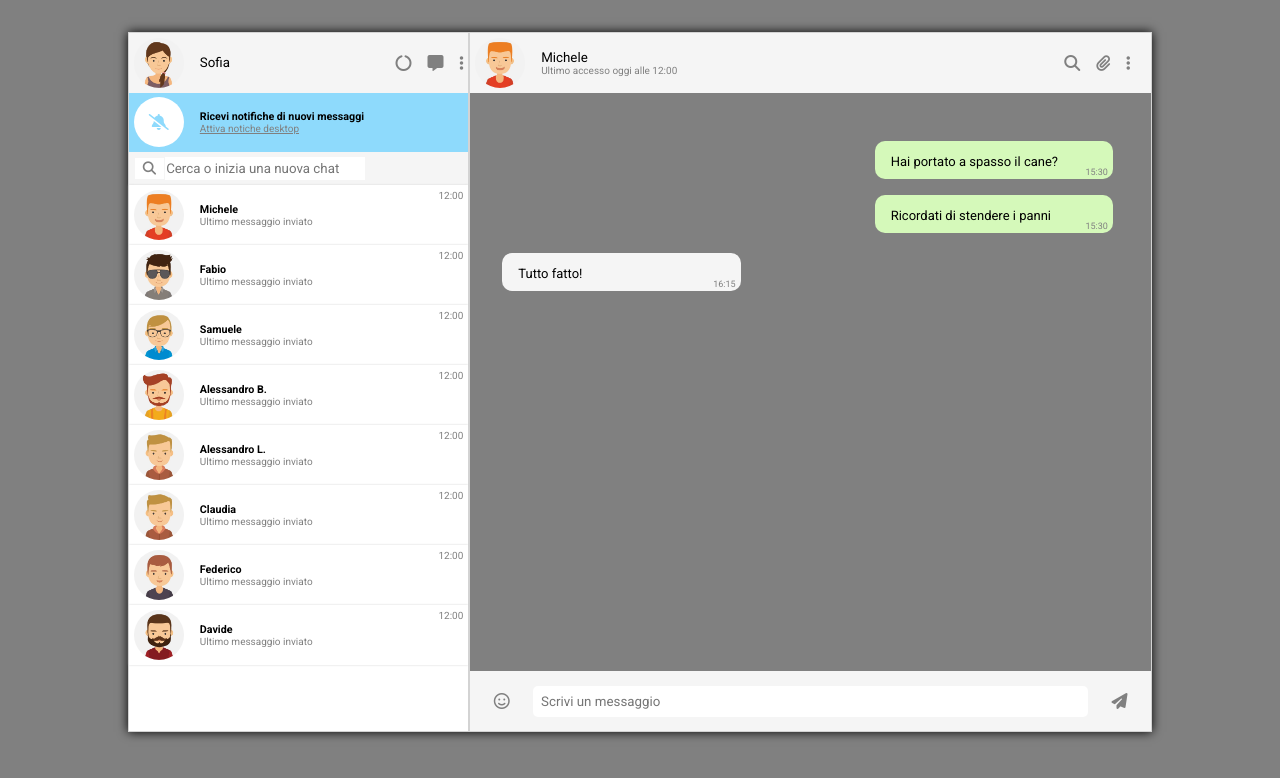
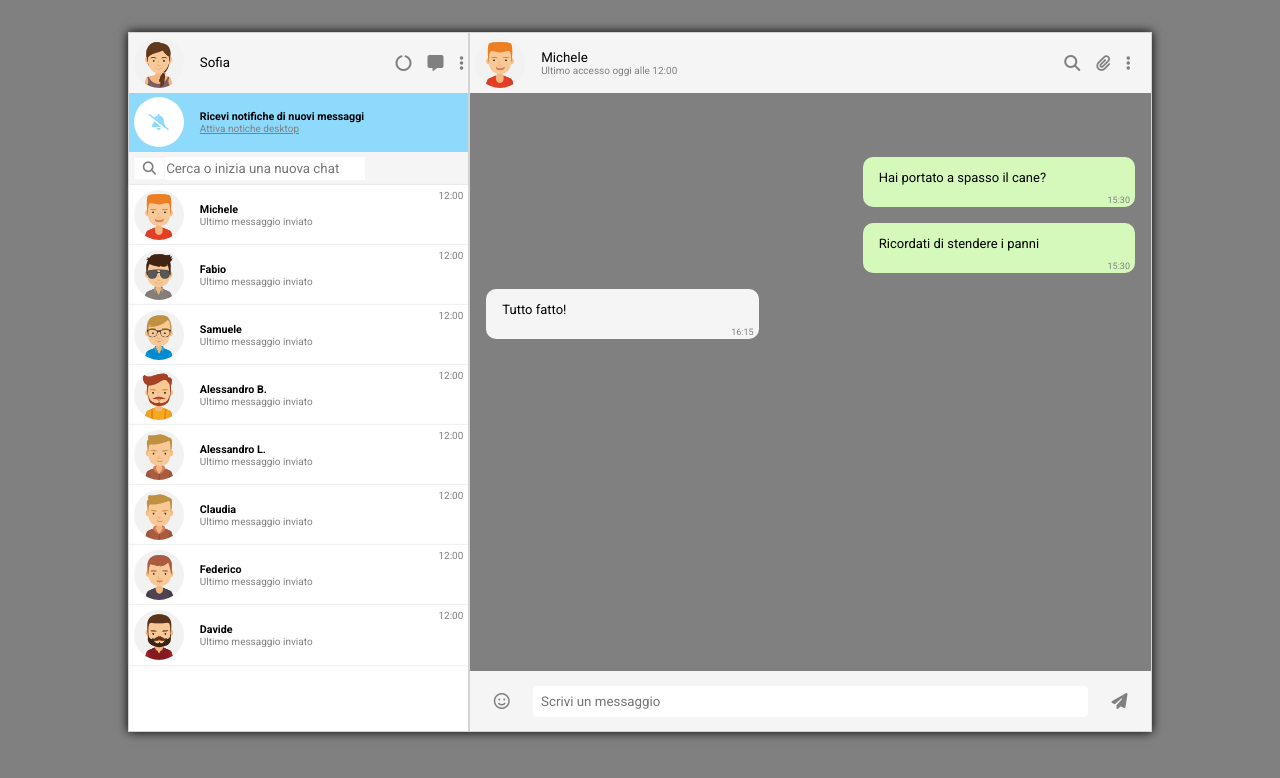
Before and after one commit to RiccardoSansone/vue-boolzapp, a plain HTML site: page index.html in a window 1280 px wide. Drawn offline with nearby package versions, Linux system fonts and the light colour scheme.

Commit message:
change single message from column to row

```diff
--- a/assets/css/style.css
+++ b/assets/css/style.css
@@ -167,13 +167,15 @@
     color: gray;
 }
 .message{
-    width: 70%;
-    margin-left: 4rem;
-    margin-right: 2rem;
+    width: 40%;
+    /* margin-left: 4rem;
+    margin-right: 2rem; */
     background-color: var(--bz-app-success);
     padding: 0.6rem 1rem;
     border-radius: 10px;
     position: relative;
+    margin-right: 1rem;
+    margin-top: 1rem;
 }
 .orario{
     position: absolute;
@@ -189,11 +191,19 @@
     font-size: small;
 }
 .messageUt{
-    width: 70%;
-    margin-left: 2rem;
-    margin-top: 10rem;
+    width: 40%;
+    /* margin-left: 2rem;
+    margin-top: 10rem; */
     background-color: whitesmoke;
     padding: 0.6rem 1rem;
     border-radius: 10px;
     position: relative;
+    margin-left: 1rem;
+    margin-top: 1rem;
 }
+.flex-end{
+    justify-content: flex-end;
+}
+.row{
+    height: 50px;
+}
--- a/index.html
+++ b/index.html
@@ -120,34 +120,33 @@
 
 
                 <!-- big container messages -->
-                <div class="whats d-flex">
+                <div class="whats">
+                    <!-- message single  -->
+                    <div class="d-flex flex-end m-top-3">
+                        <div class="message row">
+                            <small class="smaller">Hai portato a spasso il cane?</small>
+                            <small class="orario">15:30</small>
+                        </div>
+                    </div>
+                    <!-- message single  -->
+                    <div class="d-flex flex-end">
+                        <div class="message row">
+                            <small class="smaller">Ricordati di stendere i panni</small>
+                            <small class="orario">15:30</small>
+                        </div>
+                    </div>
 
-                    <!-- container's for single message (left) -->
-                    <div class="col-6">
-                        <!-- single message -->
-                        <div class="messageUt">
+                    <!-- message single for ut -->
+                    <div class="d-flex">
+                        <div class="messageUt row">
                             <small class="smaller">Tutto fatto!</small>
                             <small class="orario">16:15</small>
                         </div>
                     </div>
-                    <!-- /////////////////////////////////////////////////////// -->
 
-
-                    <!-- container's for single message (right) -->
-                    <div class="col-6 d-flexCol gap-1">
-                        <!-- single message -->
-                        <div class="message m-top-3">
-                            <small class="smaller">Hai portato a spasso il cane?</small>
-                            <small class="orario">15:30</small>
-                        </div>
-                        <!-- single message -->
-                        <div class="message">
-                            <small class="smaller">Ricordati di stendere i panni</small>
-                            <small class="orario">15:30</small>
-                        </div>
-                    </div>
                 </div>
                 <!-- /////////////////////////////////////////////////////// -->
+
 
 
                 <!-- container for bottom row -->
```
